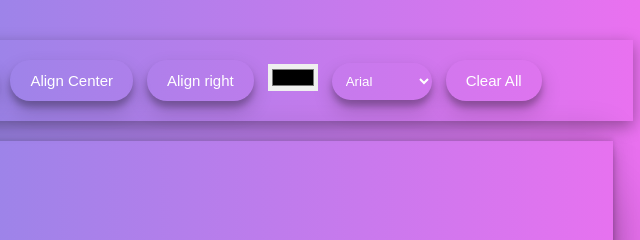
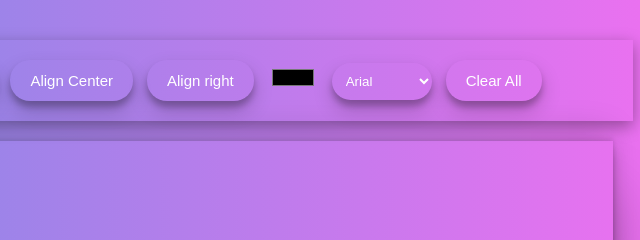
Before and after one commit to G-Mustafa1/Colorfiul-Text-Editor, a plain HTML site: page index.html in a window 1280 px wide. Shown: the top 240 px of the page, 639-1279 px from the left. Drawn offline with Linux system fonts and the light colour scheme.

Commit message:
Update style.css

```diff
--- a/style.css
+++ b/style.css
@@ -48,8 +48,11 @@ background: linear-gradient(90deg, rgba(81,150,226,1) 0%, rgba(234,113,240,1) 10
 }
 #font_Family{
    background-color: transparent;
+}
+input[type="color"]{
+   background-color: transparent;
+}
 
-}
 #font_Family option{
    background-color: #000;
 }
```
